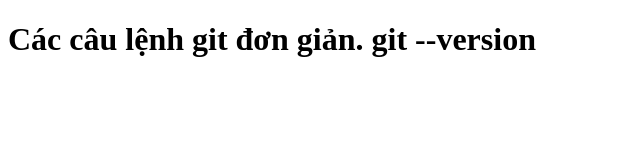
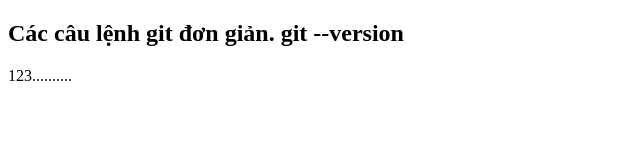
Before and after one commit to ManhDat09/GitHub1, a plain HTML site: page index.html in a window 1280 px wide. Shown: the whole page, without its empty margins (0-640 px from the left). Drawn offline with Linux system fonts and the light colour scheme.

Commit message:
Thay doi thẻ, add <p>

```diff
--- a/index.html
+++ b/index.html
@@ -7,7 +7,7 @@
     <title>Demo Github</title>
 </head>
 <body>
-    <h1>Các câu lệnh git đơn giản. git --version </h1>
-
+    <h2>Các câu lệnh git đơn giản. git --version </h2>
+        <p>123..........</p>
 </body>
 </html>
```
